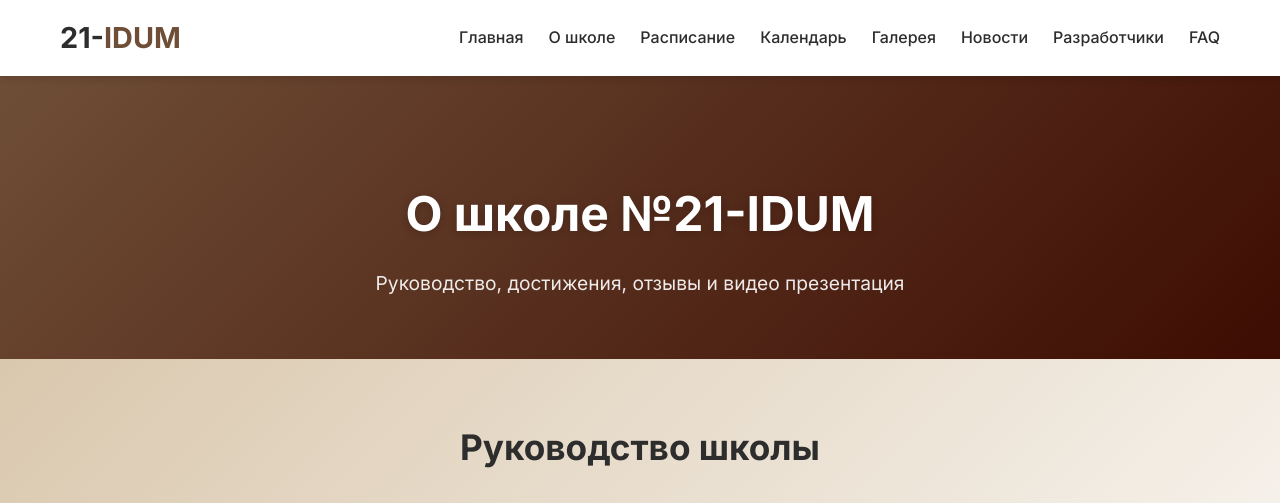
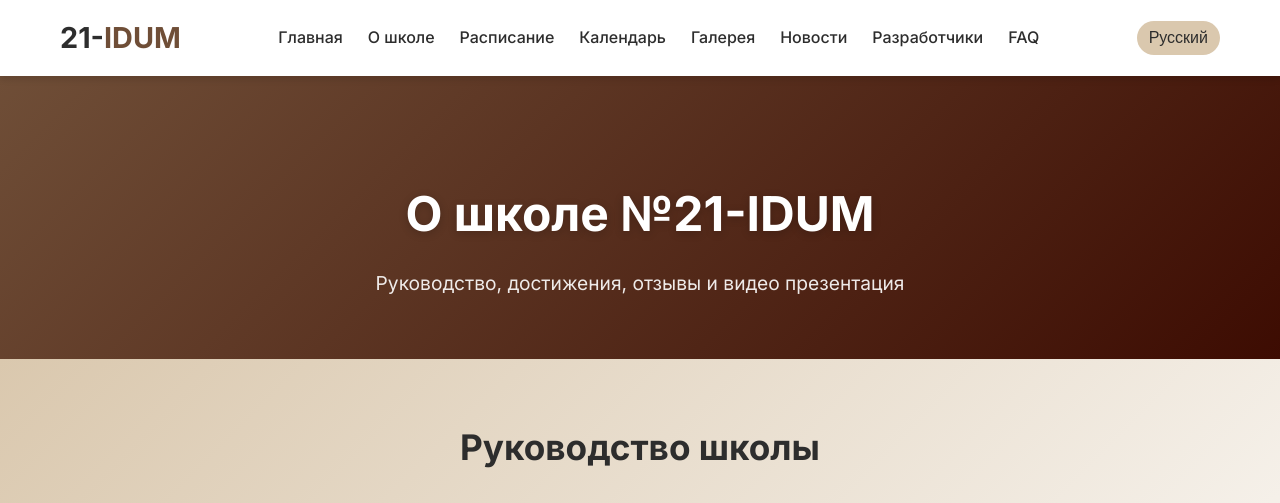
Before and after one commit to UmidYul/21-IDUM, a website: page views/about.html in a window 1280 px wide. Shown: the top 503 px of the page. Drawn offline with Linux system fonts and the light colour scheme.

Commit message:
MVP 1.7 Navbar Fix

```diff
--- a/views/about.html
+++ b/views/about.html
@@ -25,7 +25,7 @@
                 <li><a href="/team.html">Разработчики</a></li>
                 <li><a href="/faq.html">FAQ</a></li>
             </ul>
-            <button class="language-switch" id="languageSwitch" style="display: none;">Русский</button>
+            <button class="language-switch" id="languageSwitch">Русский</button>
             <div class="burger-menu" id="burgerMenu">
                 <div class="burger-line"></div>
                 <div class="burger-line"></div>
```
Also changed, not shown: views/calendar.html (+1 -1 lines), views/faq.html (+1 -1 lines), views/gallery.html (+1 -1 lines), views/index.html (+1 -1 lines), views/news.html (+1 -1 lines), views/schedule.html (+1 -1 lines), views/team.html (+1 -1 lines).
